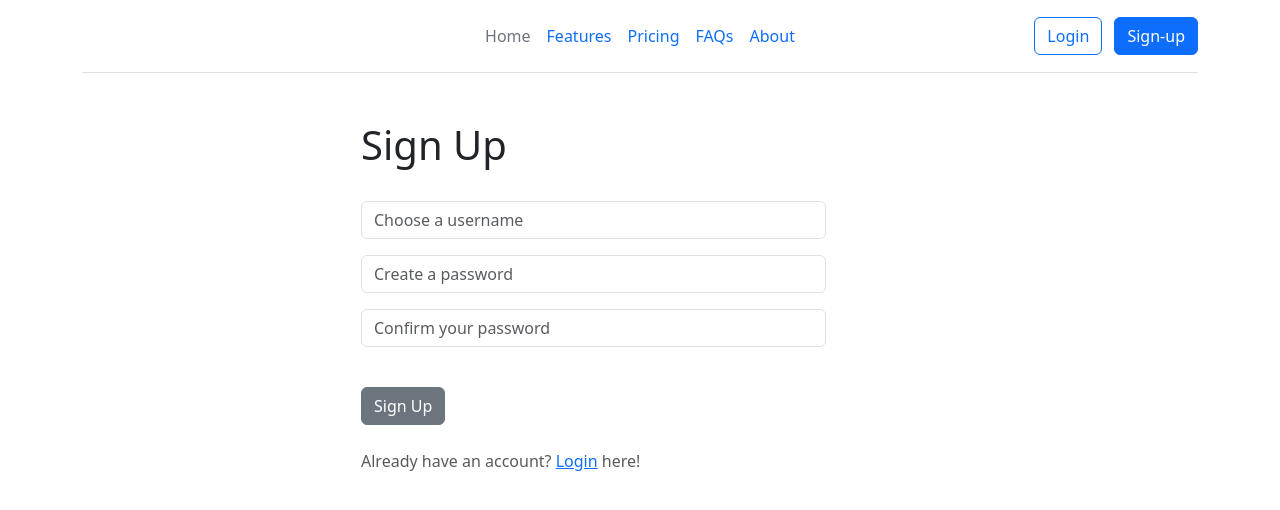
After one commit to obatabba/ToDo-List, a Django app: page /register/ in a window 1280 px wide. The commit adds this page. Shown: the top 510 px of the page. Run offline with Django 5.2, Linux system fonts and the light colour scheme; some libraries are stand-ins or nearby versions.

Commit message:
Add user registration functionality.
Write required view, url and template for handling users registraion. A few changes to the navbar and login template.

```diff
--- a/core/templates/login.html
+++ b/core/templates/login.html
@@ -46,7 +46,7 @@
   </form><br>
 
   <p style="color: rgba(0, 0, 0, 0.651);">
-    You don't have an account? <a href="{ url 'register' }">register</a> here!
+    You don't have an account? <a href="{% url 'register' %}">register</a> here!
   </p>
 </div>
 
--- a/core/templates/navbar.html
+++ b/core/templates/navbar.html
@@ -1,8 +1,11 @@
 <div class="container">
-    <header class="d-flex flex-wrap align-items-center justify-content-center justify-content-md-between py-3 mb-4 border-bottom">
+  <header
+    class="d-flex flex-wrap align-items-center justify-content-center justify-content-md-between py-3 mb-4 border-bottom">
     <div class="col-md-3 mb-2 mb-md-0">
       <a href="/" class="d-inline-flex link-body-emphasis text-decoration-none">
-          <svg class="bi" width="40" height="32" role="img" aria-label="Bootstrap"><use xlink:href="#bootstrap"></use></svg>
+        <svg class="bi" width="40" height="32" role="img" aria-label="Bootstrap">
+          <use xlink:href="#bootstrap"></use>
+        </svg>
       </a>
     </div>
 
@@ -14,19 +17,19 @@
       <li><a href="#" class="nav-link px-2">About</a></li>
     </ul>
 
+    <div class="col-md-3 text-end">
       {% if not user.is_authenticated %}
-        <div class="col-md-3 text-end">
       <a type="button" class="btn btn-outline-primary me-2" href="{% url 'login' %}">Login</a>
-            <a type="button" class="btn btn-primary" href="{ url 'register' }">Sign-up</a>
+      <a type="button" class="btn btn-primary" href="{% url 'register' %}">Sign-up</a>
+
+      {% else %}
+      <form action="{% url 'logout' %}" method="post">
+        <button class="btn btn-gray disabled me-2">{{ user.username }}</button>
+        <button type="submit" class="btn btn-outline-primary">Logout</button>
+        {% csrf_token %}
+      </form>
+      {% endif %}
     </div>
-      {% else %}
-        <div class="col-md-3 text-end">
-            <form action="{% url 'logout' %}" method="post">
-                {% csrf_token %}
-                <button class="btn btn-outline-primary me-2">Logout</button>
-            </form>
-        </div>
-      {% endif %}
 
   </header>
 </div>
--- /dev/null
+++ b/core/templates/register.html
@@ -0,0 +1,41 @@
+{% extends 'base.html' %}
+
+{% block content %}
+
+<div class="col-md-5 offset-md-3">
+    <h1>Sign Up</h1><br/>
+
+    <form method="post" action="{% url 'register' %}">
+      {% csrf_token %}
+      <div class="mb-3">
+        <input type="text" name="username" class="form-control" required placeholder="Choose a username" />
+        {% if form.username.errors %}
+        <span class="text-danger">{{ form.username.errors.0 }}</span>
+        {% endif %}
+      </div>
+
+      <div class="mb-3">
+        <input type="password" name="password1" id="password1" class="form-control" required
+          placeholder="Create a password" />
+        {% if form.password1.errors %}
+        <span class="text-danger">{{ form.password1.errors.0 }}</span>
+        {% endif %}
+      </div>
+
+      <div class="mb-3">
+        <input type="password" name="password2" id="password2" class="form-control" required
+          placeholder="Confirm your password" />
+          {% if form.password2.errors %}
+              <span class="text-danger">{{ form.password2.errors.0 }}</span>
+          {% endif %}
+      </div>
+      <br/>
+      <button type="submit" class="btn btn-secondary">Sign Up</button>
+    </form><br>
+
+    <p style="color: rgba(0, 0, 0, 0.651);">
+        Already have an account? <a href="{% url 'login' %}">Login</a> here!
+      </p>
+  </div>
+
+{% endblock %}
--- a/core/urls.py
+++ b/core/urls.py
@@ -6,4 +6,5 @@ urlpatterns = [
     path('', views.home, name='home'),
     path('login/', views.Login.as_view(), name='login'),
     path('logout/', views.Logout.as_view(), name='logout'),
+    path('register/', views.register, name='register'),
 ]
--- a/core/views.py
+++ b/core/views.py
@@ -1,6 +1,8 @@
 from django.contrib.auth.views import LoginView, LogoutView
+from django.contrib.auth.forms import UserCreationForm
+from django.contrib.auth import login
 from django.contrib import messages
-from django.shortcuts import render
+from django.shortcuts import redirect, render
 from .models import Task
 
 
@@ -15,6 +17,18 @@ class Logout(LogoutView):
         return super().dispatch(request, *args, **kwargs)
 
 
+def register(request):
+    if request.method == 'POST':
+        form = UserCreationForm(request.POST)
+        if form.is_valid():
+            new_user = form.save()
+            login(request, new_user)
+            return redirect('home')
+    else:
+        form = UserCreationForm()
+    return render(request, 'register.html', {'form': form})
+
+
 def home(request):
     tasks = Task.objects.all()
     return render(request, 'home.html', {'tasks': list(tasks)})
```
Also changed, not shown: db.sqlite3. Lines whose indentation alone changed are shown as unchanged.
